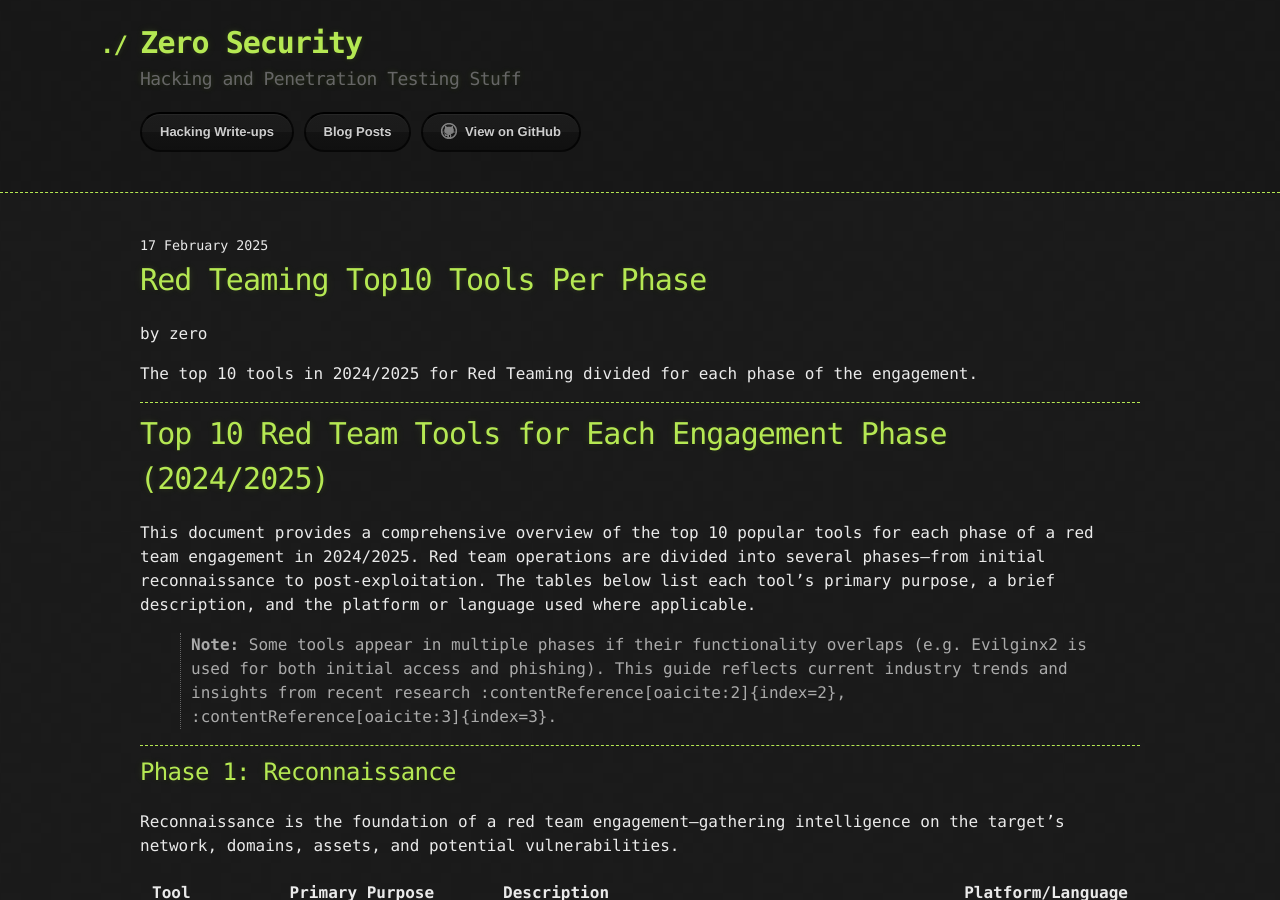
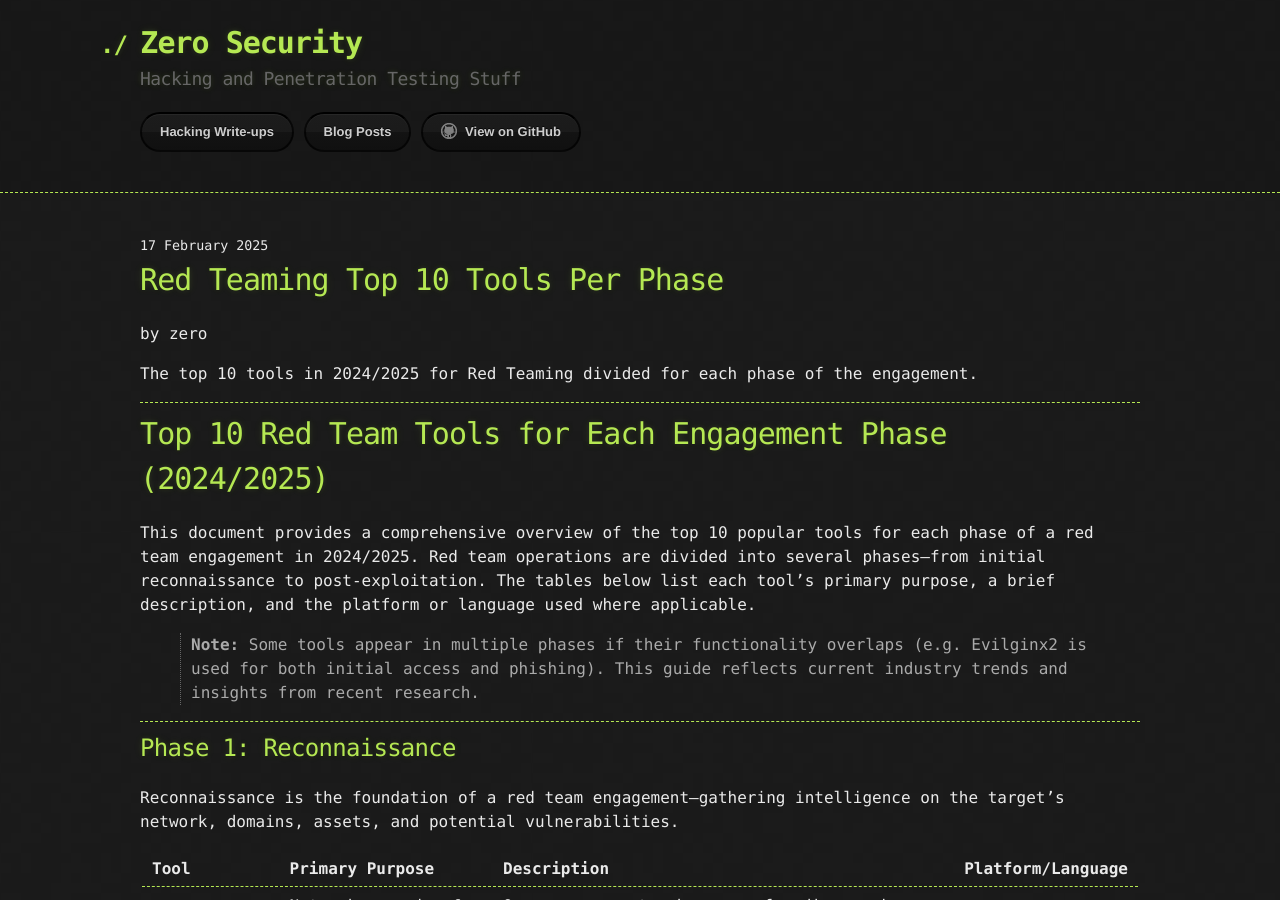
Before and after one commit to SV-ZeroOne/sv-zeroone.github.io, a Jekyll site: the page built from _posts/2025-02-17-red-teaming-top-10-tools-per-phase.md, in a window 1280 px wide and 900 px high. Built offline with Jekyll 4.4.1, drawn with Linux system fonts in a browser that asks for light colours.

Commit message:
Update and rename 2025-02-17-red-teaming-top10-tools-per-phase.md to 2025-02-17-red-teaming-top-10-tools-per-phase.md

```diff
--- a/_posts/2025-02-17-red-teaming-top10-tools-per-phase.md
+++ b/_posts/2025-02-17-red-teaming-top-10-tools-per-phase.md
@@ -12,7 +12,7 @@ The top 10 tools in 2024/2025 for Red Teaming divided for each phase of the enga
 
 This document provides a comprehensive overview of the top 10 popular tools for each phase of a red team engagement in 2024/2025. Red team operations are divided into several phases—from initial reconnaissance to post-exploitation. The tables below list each tool’s primary purpose, a brief description, and the platform or language used where applicable.
 
-> **Note:** Some tools appear in multiple phases if their functionality overlaps (e.g. Evilginx2 is used for both initial access and phishing). This guide reflects current industry trends and insights from recent research :contentReference[oaicite:2]{index=2}, :contentReference[oaicite:3]{index=3}.
+> **Note:** Some tools appear in multiple phases if their functionality overlaps (e.g. Evilginx2 is used for both initial access and phishing). This guide reflects current industry trends and insights from recent research.
 
 ---
 
```
